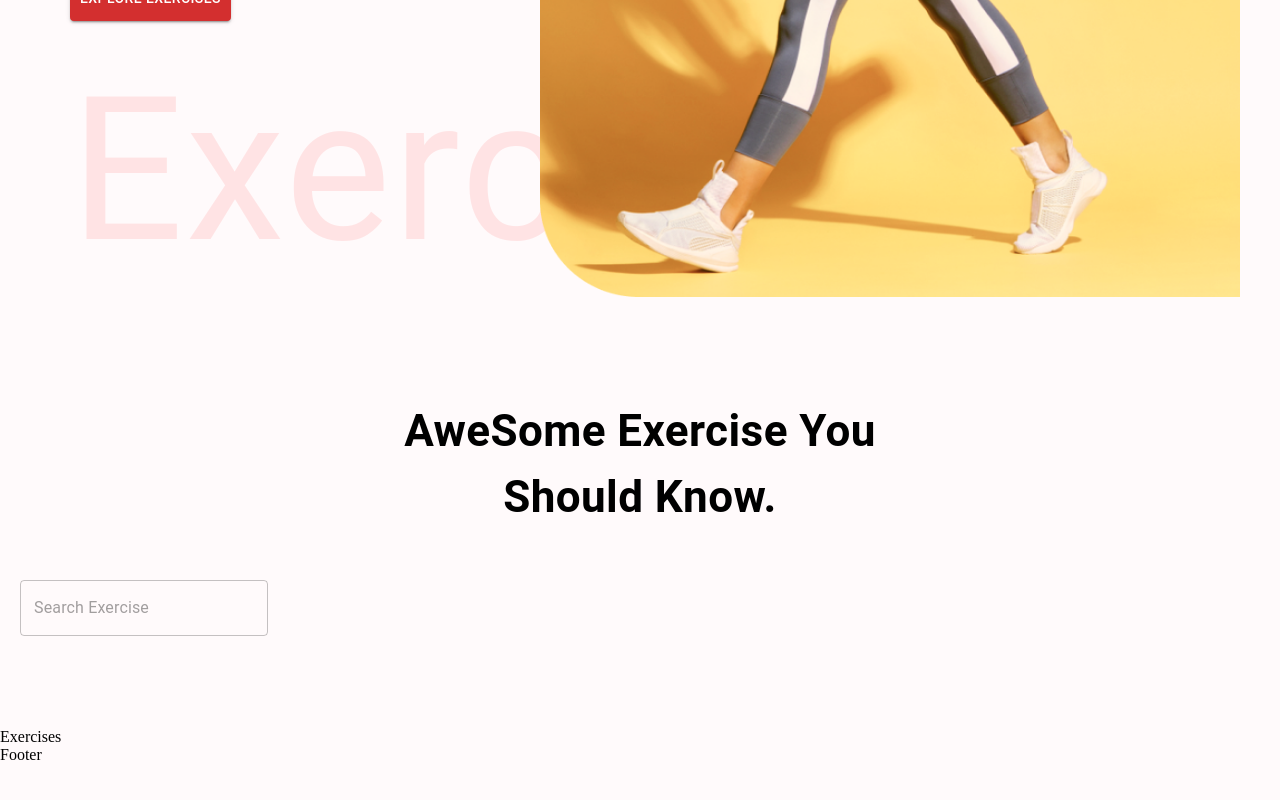
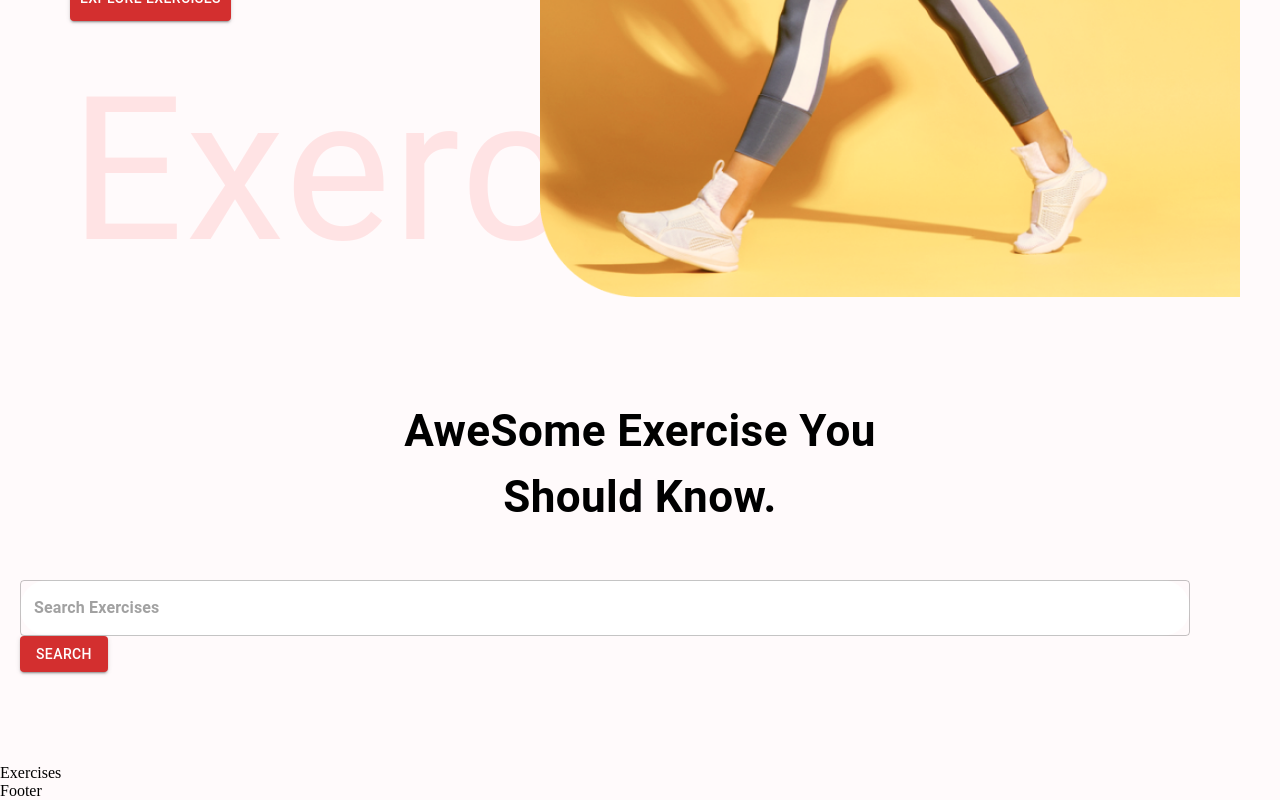
Before and after one commit to Nit-Sub/Gym, a React (Create React App) app in the folder gym/: page / in a window 1280 px wide. Shown: the part 603-1403 px from the top of the page. Before the commit the page ends 1367 px from the top, so only its background shows below. Built offline with nearby package versions, Linux system fonts and the light colour scheme.

Commit message:
Update SearchExercises.js

```diff
--- a/gym/src/components/SearchExercises.js
+++ b/gym/src/components/SearchExercises.js
@@ -4,20 +4,22 @@ import { Box, TextField, Typography, Stack, Button } from '@mui/material'
 const SearchExercises = () => {
   return (
     <>
-      <Stack justifyContent={'center'} mt="37px" alignItem="center" p="20px">
+      <Stack justifyContent='center' mt="37px" alignItem="center" p="20px">
         <Typography fontWeight={700} sx={{
           fontSize:{lg:'44px' , xs:'30px'}
-        }} mb="50px" textAlign={"center"}>
+        }} mb="50px" textAlign="center">
           AweSome Exercise You <br/> Should Know.
                 </Typography>
                 <Box position="relative" mb="72px">
-                  <TextField
-                  height="76px"
-                  placeholder='Search Exercise'
-                  value=""
-                  type="text"
-                  onChange={(e)=>{}}
-                  />
+                <TextField
+          height="76px"
+          sx={{ input: { fontWeight: '700', border: 'none', borderRadius: '4px' }, width: { lg: '1170px', xs: '350px' }, backgroundColor: '#fff', borderRadius: '40px' }}
+
+          onChange={(e) => {}}
+          placeholder="Search Exercises"
+          type="text"
+        />
+        <Button className="search-btn" variant="contained" color="error">Search</Button>
 
                 </Box>
       </Stack>
```
